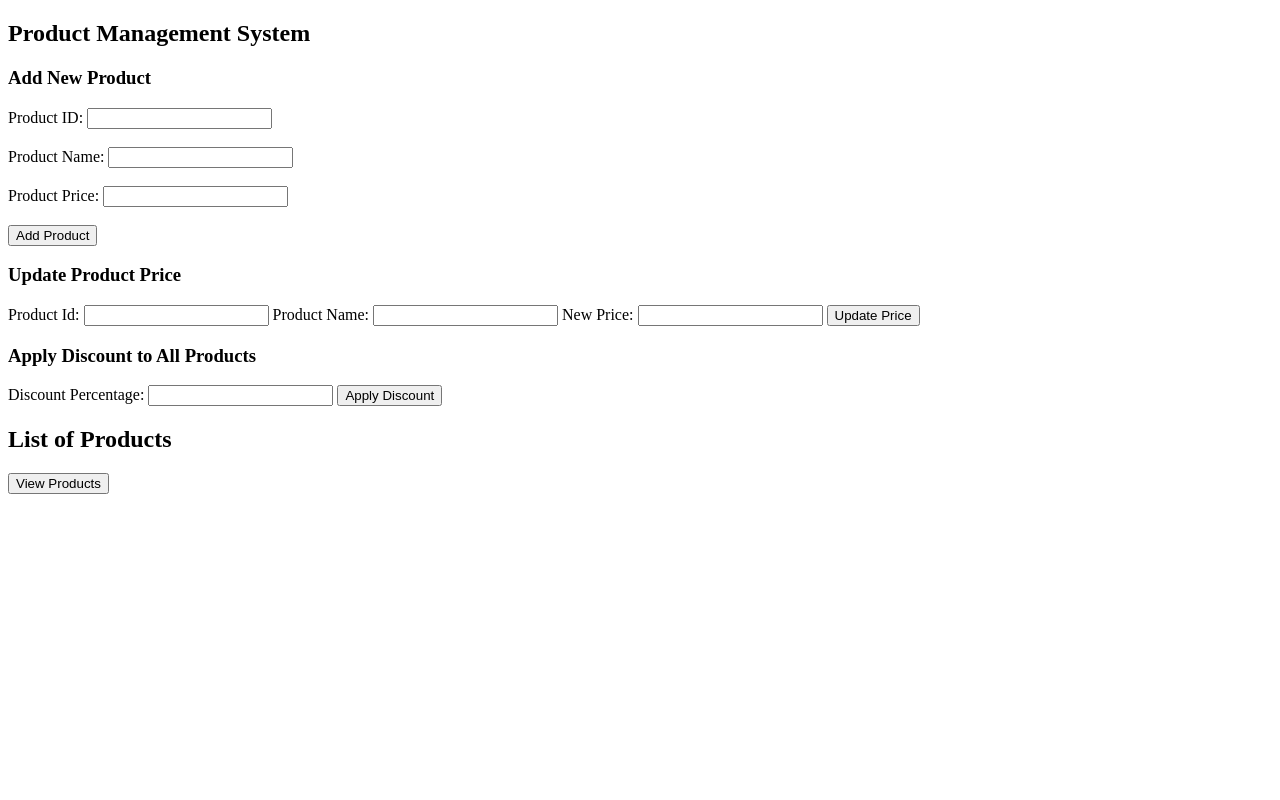
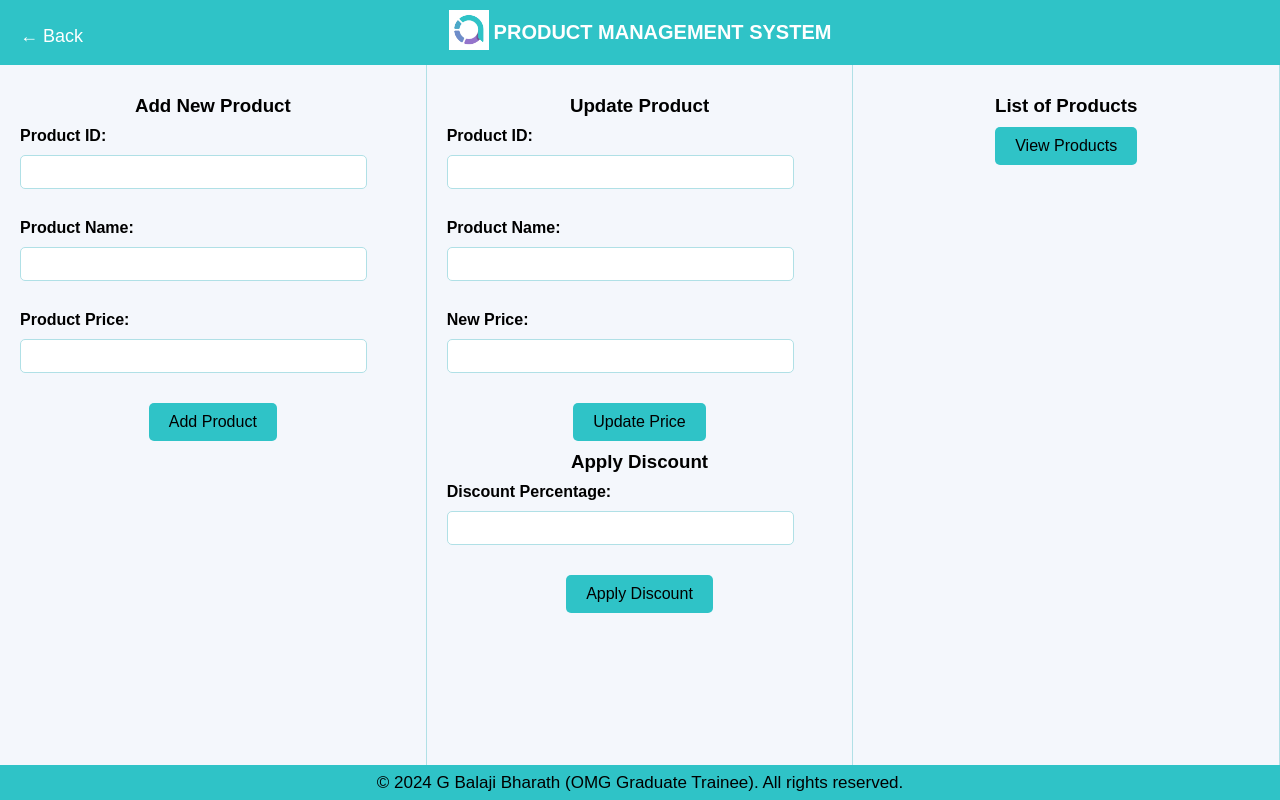
Before and after one commit to Bharath292003/Frontend-training, a plain HTML site: page day1/Problem_Statement1/index.html in a window 1280 px wide. Drawn offline with Linux system fonts and the light colour scheme.

Commit message:
added day 13,ums and updated day 7 and 12

```diff
--- /dev/null
+++ b/UMS/main.js
@@ -0,0 +1,6 @@
+import "highcharts";
+const user = [{ title: "active", value: 1 }, { title: "Inactive", value: 2 }]
+Highcharts.chart('container', {
+
+
+})
--- a/day1/Problem_Statement1/index.html
+++ b/day1/Problem_Statement1/index.html
@@ -7,28 +7,35 @@
     <title>Product Management System</title>
 </head>
 <body>
-    <div>
-        <h2>Product Management System</h2>
+    <div class="navbar">
+        <a href="/day12/Dashboard/index.html" class="back-arrow">&#8592; Back</a>
+        <h2><span><img class="img" src="/day12/Dashboard/assets/annalect-logo.png" alt=""></span>PRODUCT MANAGEMENT SYSTEM</h2>
+    </div>
+
+    <div class="container">
+        <div class="section left-section">
             <h3>Add New Product</h3>
             <div id="addProductForm">
                 <label for="productId">Product ID:</label>
-                <input type="text" id="productId" required><br><br>
+                <input type="text" id="productId" required>
 
                 <label for="productName">Product Name:</label>
-                <input type="text" id="productName"  required><br><br>
+                <input type="text" id="productName" required>
 
                 <label for="productPrice">Product Price:</label>
-                <input type="number" id="productPrice"  required><br><br>
+                <input type="number" id="productPrice" required>
 
                 <button id="btn-add">Add Product</button>
             </div>
+        </div>
 
-            <h3>Update Product Price</h3>
+        <div class="section middle-section">
+            <h3>Update Product</h3>
             <div id="updateProductForm">
-                <label for="updateProductId">Product Id:</label>
+                <label for="updateProductId">Product ID:</label>
                 <input type="text" id="updateProductId" required>
 
-                <label for="updateProductId">Product Name:</label>
+                <label for="updateProductName">Product Name:</label>
                 <input type="text" id="updateProductName" required>
 
                 <label for="updateProductPrice">New Price:</label>
@@ -37,20 +44,26 @@
                 <button id="btn-update">Update Price</button>
             </div>
 
-            <h3>Apply Discount to All Products</h3>
+            <h3>Apply Discount</h3>
             <div>
                 <label for="discount">Discount Percentage:</label>
                 <input type="number" id="discount" required>
 
                 <button id="btn-discount">Apply Discount</button>
             </div>
-            <h2>List of Products</h2>
-            <div class="products">
-                <button id="btn-view">View Products</button>
-                <ul id="list-products"></ul>
-            </div>
+        </div>
 
+        <div class="section right-section">
+            <h3>List of Products</h3>
+            <button id="btn-view">View Products</button>
+            <ul id="list-products"></ul>
+        </div>
     </div>
+
+    <footer>
+        © 2024 G Balaji Bharath (OMG Graduate Trainee). All rights reserved.
+    </footer>
+
     <script src="app.js"></script>
 </body>
 </html>
--- a/day1/Problem_Statement1/styles.css
+++ b/day1/Problem_Statement1/styles.css
@@ -0,0 +1,136 @@
+body {
+    font-family: sans-serif;
+    margin: 0;
+    padding: 0;
+    background-color: #f0f8f9;
+    color: #333333;
+    height: 100vh;
+    display: flex;
+    flex-direction: column;
+}
+
+.navbar {
+    background-color: #2fc3c7;
+    color: white;
+    padding: 10px 20px;
+    display: flex;
+    align-items: center;
+    justify-content: center;
+    position: relative;
+}
+
+.navbar h2 {
+    margin: 0;
+    font-size: 20px;
+    display: flex;
+    align-items: center;
+    text-align: center;
+}
+
+.navbar .back-arrow {
+    color: white;
+    text-decoration: none;
+    font-size: 18px;
+    position: absolute;
+    left: 20px;
+    top: 40%;
+}
+
+.navbar .back-arrow:hover {
+    color: #3e5368;
+}
+
+
+.img{
+    height: 40px;
+    width: 40px;
+    margin-right: 5px;
+}
+
+.container {
+    display: flex;
+    height: 100vh;
+}
+
+.section {
+    flex: 1;
+    padding: 20px;
+    overflow-y: auto;
+    border-right: 1px solid #b0e0e6;
+}
+
+
+.left-section {
+    background-color: #f4f7fc;
+}
+
+.middle-section {
+    background-color: #f4f7fc;
+}
+
+.right-section {
+    background-color: #f4f7fc;
+}
+
+h3 {
+    color: black;
+    margin: 10px 0;
+    text-align: center;
+}
+
+label {
+    display: block;
+    font-weight: bold;
+    margin: 10px 0 5px;
+    color: black;
+}
+
+input[type="text"],
+input[type="number"] {
+    width: 90%;
+    margin: 5px 0 20px;
+    padding: 8px;
+    border: 1px solid #b0e0e6;
+    border-radius: 5px;
+    box-sizing: border-box;
+    font-size: 14px;
+}
+
+button {
+    display: block;
+    margin: 10px auto;
+    padding: 10px 20px;
+    background-color: #2fc3c7;
+    color: black;
+    border: none;
+    border-radius: 5px;
+    cursor: pointer;
+    font-size: 16px;
+}
+
+button:hover {
+    background-color: #3e5368;
+}
+
+ul {
+    list-style: none;
+    padding: 0;
+}
+
+li {
+    margin: 5px 0;
+    padding: 8px;
+    background-color: #e0ffff;
+    border: 1px solid #b0e0e6;
+    border-radius: 3px;
+}
+
+footer {
+    height: 40px;
+    background-color: #2fc3c7;
+    color: black;
+    display: flex;
+    align-items: center;
+    justify-content: center;
+    font-size: 17px;
+}
--- a/day12/Dashboard/app.js
+++ b/day12/Dashboard/app.js
@@ -17,12 +17,12 @@ closeBtn.addEventListener('click', () => {
 
 
 productBtn.addEventListener('click', () => {
-    navigateTo('./day1/Problem_Statement1/index.html'); t
+    navigateTo('/day1/Problem_Statement1/index.html'); t
 });
 
 
 orderBtn.addEventListener('click', () => {
-    navigateTo('./day7/Problem_Statement2/index.html');
+    navigateTo('/day7/problem_statement_2/index.html');
 });
 
 function navigateTo(path) {
--- a/day12/Dashboard/styles.css
+++ b/day12/Dashboard/styles.css
@@ -1,49 +1,49 @@
-/* General Reset */
+
 body,html {
-    font-family: Arial, sans-serif;
+    font-family: sans-serif;
     margin: 0;
     padding: 0;
     background-color: #f4f7fc;
     color: #333;
-    overflow-x: hidden;
     height: 100vh;
 }
 
-/* Navbar Styling */
-nav.navbar {
+
+.navbar {
+    background-color: #2fc3c7;
+    color: white;
+    padding: 10px 20px;
     display: flex;
     align-items: center;
-    justify-content: space-between;
-    background-color: #2d3e50;
-    color: white;
-    padding: 10px 20px;
-    box-shadow: 0 2px 5px rgba(0, 0, 0, 0.1);
+    justify-content: center;
+    position: relative;
 }
 
 nav.navbar .icon {
-    font-size: 24px;
+    font-size: 34px;
     cursor: pointer;
+    position: absolute;
+    left: 20px;
 }
 
 nav.navbar .title {
+    margin: 0;
+    font-size: 30px;
+    display: flex;
+    align-items: center;
     text-align: center;
-    font-size: 20px;
-    font-weight: bold;
-    flex-grow: 1;
 }
 
-/* Sidebar Styling */
+
 .sidebar {
     position: fixed;
     top: 0;
-    left: -250px; /* Hidden by default */
+    left: -250px;
     width: 250px;
     height: 100%;
-    background-color: #2d3e50;
-    color: white;
-    box-shadow: 2px 0 5px rgba(0, 0, 0, 0.2);
-    transition: left 0.3s ease-in-out;
-    z-index: 1000;
+    background-color: #2fc3c7;
+    color: black;
+    transition: left 0.6s ease-in-out;
 }
 
 .sidebar-header {
@@ -51,7 +51,7 @@ nav.navbar .title {
     justify-content: space-between;
     align-items: center;
     padding: 15px;
-    border-bottom: 1px solid #3e5368;
+    border-bottom: 1px solid #2fc3c7;
 }
 
 .sidebar-header h3 {
@@ -70,12 +70,12 @@ nav.navbar .title {
 }
 
 .sidebar-links li {
-    border-bottom: 1px solid #3e5368;
+    border-bottom: 1px solid #2fc3c7;
 }
 
 .sidebar-links a {
     display: block;
-    color: white;
+    color: black;
     text-decoration: none;
     padding: 10px 15px;
     font-size: 16px;
@@ -83,10 +83,10 @@ nav.navbar .title {
 }
 
 .sidebar-links a:hover {
-    background-color: #3e5368;
+    background-color: #3e6268;
 }
 
-/* Welcome Section */
+
 .welcome-section {
     padding: 20px;
 }
@@ -95,7 +95,7 @@ nav.navbar .title {
     margin: 0;
     font-size: 24px;
     font-weight: bold;
-    color: #2d3e50;
+    color: black;
     animation: fadeIn 2s ease-in-out;
 }
 
@@ -109,14 +109,18 @@ nav.navbar .title {
         opacity: 1;
     }
 }
-
+.img{
+    height: 40px;
+    width: 40px;
+    margin-right: 5px;
+}
 
 .button-section {
     display: flex;
     justify-content: center;
     align-items: center;
     gap: 90px;
-    height: 78.5vh
+    height: 76.5vh
 }
 
 
@@ -125,27 +129,27 @@ nav.navbar .title {
     font-size: 16px;
     font-weight: bold;
     text-decoration: none;
-    color: white;
-    background-color: #2d3e50;
+    color: black;
+    background-color: #2fc3c7;
     border: none;
     border-radius: 8px;
     cursor: pointer;
-    transition: all 0.3s ease;
+
 }
 
 .button-section .btn:hover {
     background-color: #3e5368;
     transform: translateY(-5px);
-    box-shadow: 0 4px 10px rgba(0, 0, 0, 0.2);
+    transition: all 0.3s ease;
+    box-shadow: 0 4px 10px rgba(0, 0, 0, 0.4);
 }
 
 
 footer {
     text-align: center;
-    background-color: #2d3e50;
-    color: white;
+    background-color: #2fc3c7;
+    color: black;
     padding: 10px;
     position: fixed;
-    /* bottom: 0; */
     width: 100%;
 }
--- /dev/null
+++ b/day16(PS1)/search.css
@@ -0,0 +1,85 @@
+body {
+    margin: 0;
+    font-family: Arial, sans-serif;
+}
+
+header {
+    background-color: #454343;
+    padding: 10px 20px;
+}
+
+.navbar {
+    display: flex;
+    justify-content: space-between;
+    align-items: center;
+}
+
+.title {
+    color: white;
+    font-size: 24px;
+    flex: 1;
+    text-align: center;
+}
+
+.logout-button {
+    background-color: white;
+    color: #333;
+    border: none;
+    padding: 10px 15px;
+    font-size: 16px;
+    cursor: pointer;
+    border-radius: 5px;
+    transition: background-color 0.3s;
+}
+
+.logout-button:hover {
+    background-color: #f44336;
+    color: white;
+}
+
+.container {
+    max-width: 900px;
+    margin: 0 auto;
+    background-color: white;
+    padding: 20px;
+    border-radius: 10px;
+    box-shadow: 0 4px 8px rgba(0, 0, 0, 0.1);
+}
+
+h1 {
+    font-size: 24px;
+    color: #333;
+    text-align: center;
+}
+
+.sales-grid {
+    display: grid;
+    grid-template-columns: 1fr 2fr 1fr 2fr;
+    gap: 1px;
+    background-color: #ddd;
+}
+
+.header {
+    background-color: #454343;
+    color: white;
+    font-weight: bold;
+    text-align: center;
+    padding: 10px;
+}
+
+.data {
+    background-color: #fff;
+    text-align: center;
+    padding: 10px;
+    border-bottom: 1px solid #ddd;
+}
+
+footer {
+    background-color: #454343;
+    position: fixed;
+    bottom: 0;
+    width: 100%;
+    text-align: center;
+    color: white;
+
+}
--- /dev/null
+++ b/day7/problem_statement_2/styles.css
@@ -0,0 +1,106 @@
+body {
+    font-family:  sans-serif;
+    margin: 0;
+    padding: 0;
+    background-color: #f3f8fc;
+}
+
+.navbar {
+    background-color: #2fc3c7;
+    color: white;
+    padding: 10px 20px;
+    display: flex;
+    align-items: center;
+    justify-content: center;
+    position: relative;
+}
+
+.navbar h2 {
+    margin: 0;
+    font-size: 20px;
+    display: flex;
+    align-items: center;
+    text-align: center;
+}
+
+.navbar .back-arrow {
+    color: white;
+    text-decoration: none;
+    font-size: 18px;
+    position: absolute;
+    left: 20px;
+    top: 40%;
+}
+.img{
+    height: 40px;
+    width: 40px;
+    margin-right: 5px;
+}
+
+.container {
+    display: flex;
+    padding: 20px;
+}
+
+.section {
+    flex: 1;
+    margin: 0 10px;
+    background-color: white;
+    border-radius: 8px;
+    padding: 20px;
+    box-shadow: 0 9px 9px rgba(45, 182, 206, 0.5);
+}
+
+.left-section {
+    flex: 1;
+    margin: 0 auto;
+}
+
+.right-section {
+    flex: 1;
+}
+
+h3 {
+    font-size: 25px;
+    color: black;
+    /* margin-bottom: 20px; */
+    display: flex;
+    justify-content: center;
+}
+
+label {
+    display: block;
+    margin-bottom: 8px;
+    font-weight: bold;
+}
+
+input, select {
+    width: 50%;
+    padding: 8px;
+    margin-bottom: 20px;
+    border: 1px solid #ccc;
+    border-radius: 4px;
+}
+
+button {
+    background-color:#2fc3c7;
+    color: black;
+    padding: 10px 15px;
+    border: none;
+    border-radius: 4px;
+    cursor: pointer;
+}
+
+button:hover {
+    background-color: #3e6268;
+}
+
+footer {
+    background-color: #2fc3c7;
+    color: black;
+    text-align: center;
+    padding: 7px;
+    position: fixed;
+    bottom: 0;
+    width: 100%;
+}
```
Also changed, not shown: UMS/index.html (added, +17 -0 lines), UMS/package.json (added, +19 -0 lines), day12/Dashboard/index.html (+3 -3 lines), day12/Jquery/updateDay3index1.html (+37 -0 lines), day13/Inheritance/index1.html (added, +35 -0 lines), day13/Inheritance/index2.html (added, +30 -0 lines), day16(PS1)/login.html (added, +21 -0 lines), day16(PS1)/search.html (added, +63 -0 lines), day7/problem_statement_2/index.html (+34 -18 lines), UMS/dist/index.html (added), UMS/styles.css (added), day12/Dashboard/assets/annalect-logo.png (added), 1 other file.
